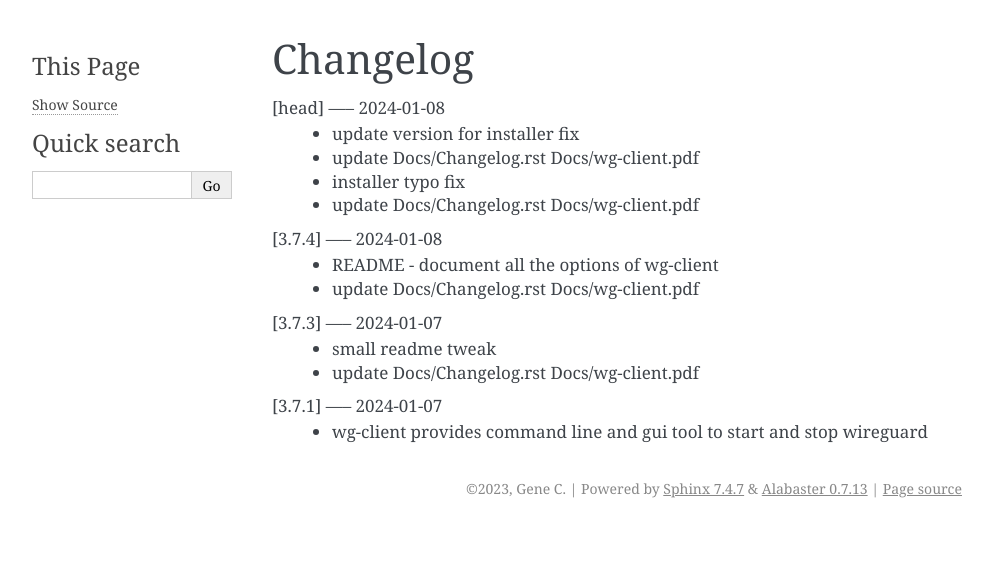
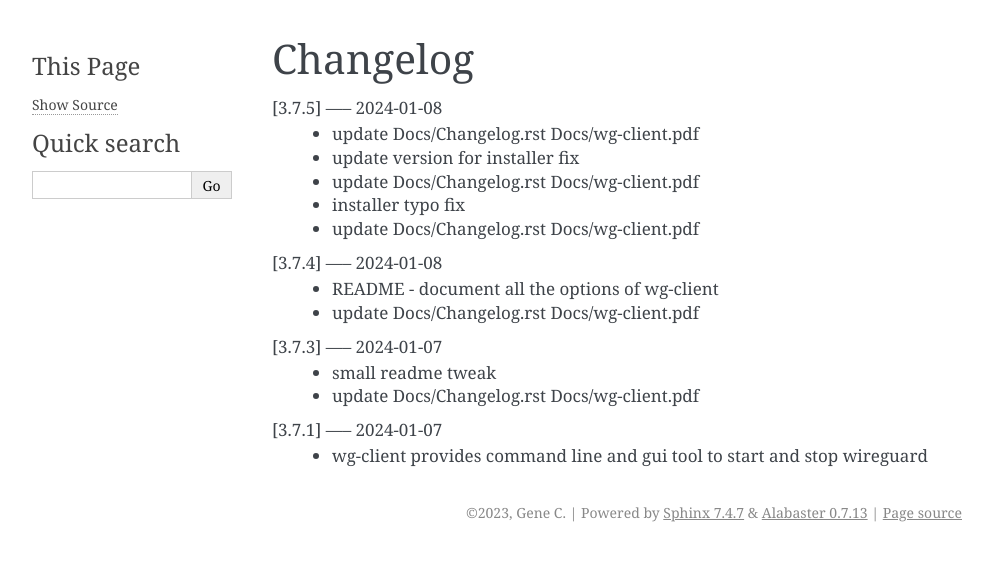
Before and after one commit to gene-git/wg-client, a Sphinx documentation site: the page built from Docs/Changelog.rst, in a window 1280 px wide. Shown: the top 561 px of the page, without its empty margins (148-1141 px from the left). Built offline with Sphinx 7.4.7, drawn with Linux system fonts in a browser that asks for light colours.

Commit message:
update Docs/Changelog.rst Docs/wg-client.pdf

```diff
--- a/Docs/Changelog.rst
+++ b/Docs/Changelog.rst
@@ -1,7 +1,8 @@
 Changelog
 =========
 
-[head] ----- 2024-01-08
+[3.7.5] ----- 2024-01-08
+ * update Docs/Changelog.rst Docs/wg-client.pdf
  * update version for installer fix
  * update Docs/Changelog.rst Docs/wg-client.pdf
  * installer typo fix
```
Also changed, not shown: 1 other file.
